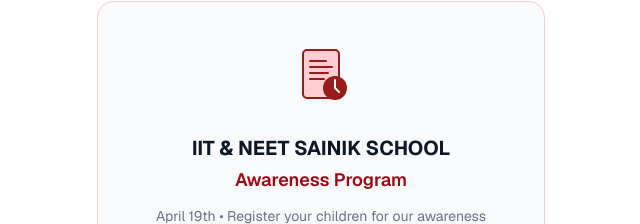
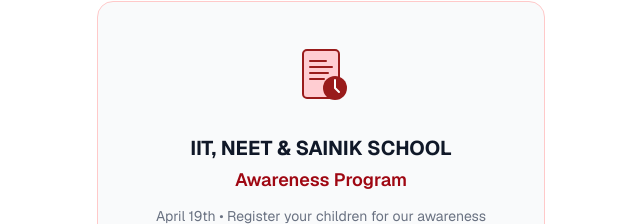
Before and after one commit to chaithanya99/school, a Next.js app: page / in a window 1280 px wide. Shown: the part 195-419 px from the top of the page, without its empty margins (319-959 px from the left). Built offline with nearby package versions, Linux system fonts and the light colour scheme.

Commit message:
Fix day to Sunday, add 9:30 AM time, update title to IIT, NEET & Sainik

```diff
--- a/src/app/components/SuccessScreen.tsx
+++ b/src/app/components/SuccessScreen.tsx
@@ -63,7 +63,7 @@ export default function SuccessScreen({ parentName, children }: SuccessScreenPro
 
             {/* Program name */}
             <h3 className="text-xl font-bold italic leading-tight mb-0.5" style={{ color: "#B8960C", fontFamily: "Georgia, 'Times New Roman', serif" }}>
-              IIT & NEET
+              IIT, NEET &
             </h3>
             <h3 className="text-lg font-bold italic leading-tight mb-0.5" style={{ color: "#B8960C", fontFamily: "Georgia, 'Times New Roman', serif" }}>
               Sainik School
@@ -111,7 +111,8 @@ export default function SuccessScreen({ parentName, children }: SuccessScreenPro
             </p>
             <div className="flex items-center justify-center gap-4 mb-3">
               <div className="text-center">
-                <p className="text-xs font-bold" style={{ color: "#3a3a3a", fontFamily: "Georgia, serif" }}>Sat, 19 April 2026</p>
+                <p className="text-xs font-bold" style={{ color: "#3a3a3a", fontFamily: "Georgia, serif" }}>Sun, 19 April 2026</p>
+                <p className="text-[9px] font-semibold mt-0.5" style={{ color: "#B8960C" }}>9:30 AM Sharp</p>
               </div>
               <div className="w-px h-5" style={{ background: "#D4B96A" }} />
               <div className="text-center">
--- a/src/app/page.tsx
+++ b/src/app/page.tsx
@@ -84,7 +84,7 @@ export default function Home() {
                 </svg>
               </div>
 
-              <h2 className="text-xl font-bold text-gray-900 mb-1">IIT & NEET SAINIK SCHOOL</h2>
+              <h2 className="text-xl font-bold text-gray-900 mb-1">IIT, NEET & SAINIK SCHOOL</h2>
               <h3 className="text-lg font-semibold text-red-800 mb-3">Awareness Program</h3>
               <p className="text-sm text-gray-500 mb-6">April 19th • Register your children for our awareness program</p>
 
```
